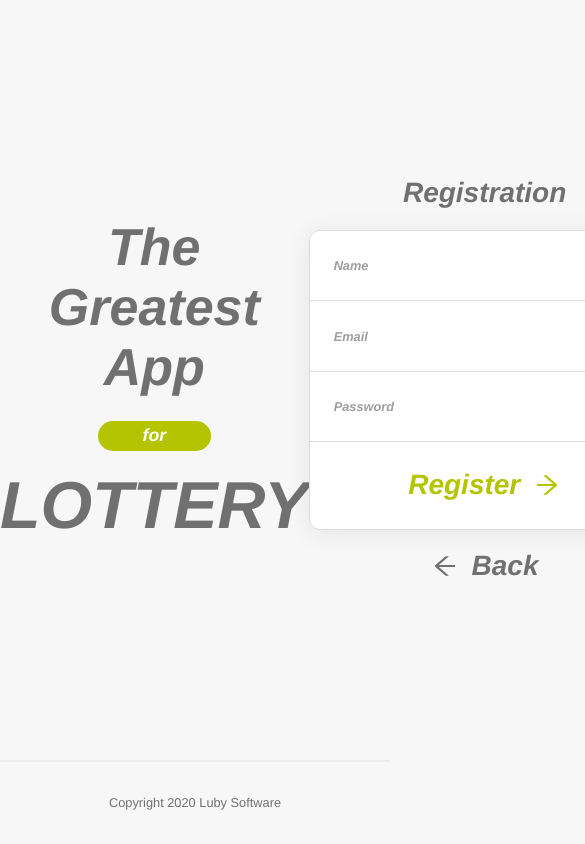
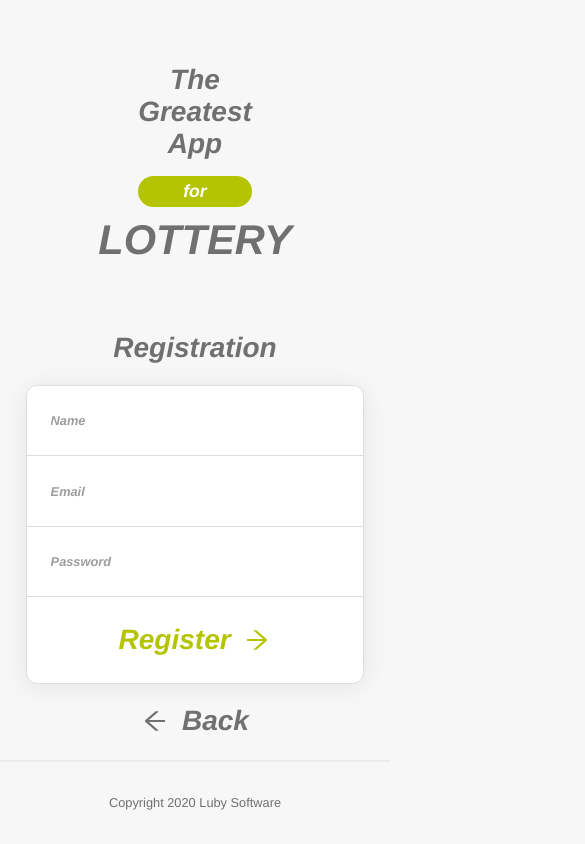
Before and after one commit to gabepinheiro/tgl-react, a React (Vite) app: page /register in a window 390 px wide. Shown: the top 844 px of the page, 585 px wide, since content can reach past the window. Built offline with nearby package versions, Linux system fonts and the light colour scheme; no server answers.

Commit message:
feat:(layout/PublicPage): added responsive styles

```diff
--- a/src/components/form/index.tsx
+++ b/src/components/form/index.tsx
@@ -1,14 +1,18 @@
 import styled, { css } from 'styled-components'
 
 export const Form = styled.form`
+  width: 100%;
   box-shadow: 0px 3px 25px #00000014;
   border-radius: 1.4rem;
   overflow: hidden;
-
-  width: 352px;
 
   ${({ theme }) => css`
     background-color: ${theme.colors.white};
     border: 1px solid ${theme.colors.gray300};
   `}
+
+  @media (min-width: 398px) {
+    width: 352px;
+  }
+
 `
--- a/src/layout/public-page/styles.ts
+++ b/src/layout/public-page/styles.ts
@@ -5,36 +5,47 @@ export const Container = styled.main`
     max-width: ${theme.container};
   `}
 
-  margin: 0 auto;
   display: flex;
+  flex-direction: column;
+  align-items: center;
+  padding: 8rem 3.2rem;
+  gap: 8.5rem;
   height: 90vh;
+  text-align: center;
 
   & > * {
-    height: 100%;
-    flex: 1;
     display: flex;
-    justify-content: center;
-    align-items: center;
   }
-
   & > *:last-child {
     flex-direction: column;
     gap: 2.6rem;
   }
+
+  @media (min-width: 398px) {
+    margin: 0 auto;
+    display: flex;
+    flex-direction: row;
+    & > * {
+      width: 100%;
+      height: 100%;
+      flex: 1;
+      justify-content: center;
+      align-items: center;
+    }
+  }
 `
 
 export const Heading = styled.h1`
+   font-size: 3.5rem;
    display: flex;
    flex-direction: column;
    align-items: center;
-
-  font-size: 6.5rem;
    font-style: italic;
    font-weight: bold;
 
    span.text-lottery {
     text-transform: uppercase;
-    font-size: 8.3rem;
+    font-size: 5.2rem;
   }
 
   ${({ theme }) => css`
@@ -44,10 +55,17 @@ export const Heading = styled.h1`
       border-radius: 100px;
       padding: 0.6rem 5.6rem;
       font-size: 2.2rem;
-      margin-top: 3.0rem;
-      margin-bottom: 2.0rem;
+      margin-top: 2rem;
+      margin-bottom: 1.2rem;
     }
   `}
+
+  @media (min-width: 398px) {
+    font-size: 6.5rem;
+    span.text-lottery {
+      font-size: 8.3rem;
+    }
+  }
 `
 
 export const Box = styled.section``
```
Lines whose indentation alone changed are shown as unchanged.
